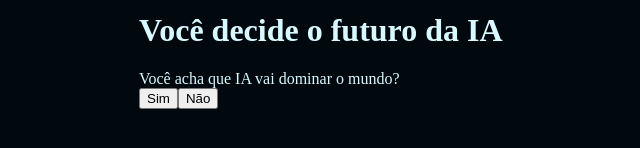
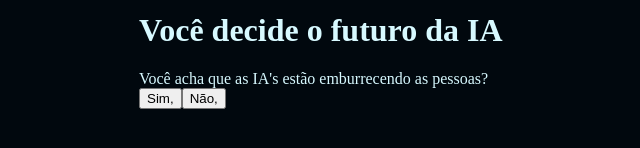
Before and after one commit to HigorVassoler/IA3D, a plain HTML site: page index.html in a window 1280 px wide. Shown: the part 350-498 px from the top of the page, without its empty margins (201-841 px from the left). Drawn offline with Linux system fonts and the light colour scheme.

Commit message:
Add files via upload

```diff
--- a/script.js
+++ b/script.js
@@ -6,31 +6,31 @@ const textoResultado = document.querySelector('.texto-resultado');
 
 const perguntas = [     //serve para abrir lista de perguntas
     {   //abre o objeto das perguntas
-        enunciado: "Você acha que IA vai dominar o mundo?",
+        enunciado: "Você acha que as IA's estão emburrecendo as pessoas?",
         alternativas: [
-            {texto: "Sim",
-            afirmação:"A IA vai dominar o mundo"},
+            {texto: "Sim, ",
+            afirmação:"acredito que elas estão facilitando demais as coisas básicas."},
 
-            {texto: "Não",
-            afirmação:"A IA não dominará o mundo"}]
+            {texto: "Não, ",
+            afirmação:"pois ela veio para auxiliar as pessoas."}]
     },
     {
-        enunciado: "A IA vai substituir os professores?",
+        enunciado: "Você acha que as IA's são algo que as pessoas devem temer futuramente?",
         alternativas: [
-            {texto: "Sim",
-            afirmação:"A IA logo tomará o lugar dos professores"},
+            {texto: "Sim, ",
+            afirmação:"devem temer."},
 
-            {texto: "Não",
-            afirmação:"A IA jamais tomará o lugar dos professores"}]
+            {texto: "Não, ",
+            afirmação:"não devem temer."}]
     },
     {
-        enunciado: "A IA está pronta para todos?",
+        enunciado: "Você acredita que a tecnologia irá atrapalhar na juventude das pessoas?",
         alternativas: [
-            {texto: "Sim",
-            afirmação:"Sim, a IA será útil e está pronta para todos"},
+            {texto: "Sim, ",
+            afirmação:"vai atrapalhar."},
 
-            {texto: "Não",
-            afirmação:"Não, a IA não é para o uso de todos"}]
+            {texto: "Não, ",
+            afirmação:"não vai atrapalhar."}]
     },
 ]
 
@@ -58,7 +58,7 @@ function mostraAlternativas() {
 }
 function respostaSelecionada(opcaoSelecionada){
     const afirmacoes = opcaoSelecionada.afirmativa;
-    respostas += afirmacoes;
+    respostas += afirmacoes + "";
     posicao++;
     mostraPergunta();
 }
--- a/style.css
+++ b/style.css
@@ -18,3 +18,7 @@ body{
     width: 90%;
     max-width: 600px;
 }
+button:hover{
+    background-color: var(--cor-destaque);
+    color: var(--cor-principal);
+}
```
